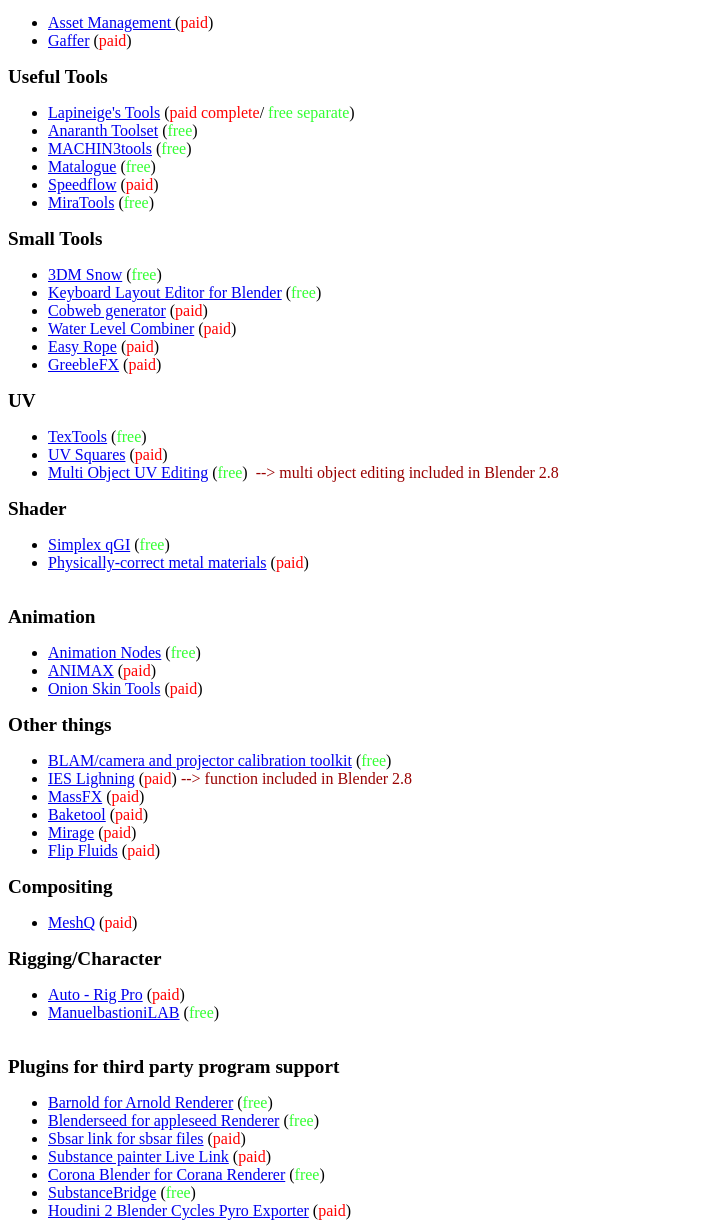
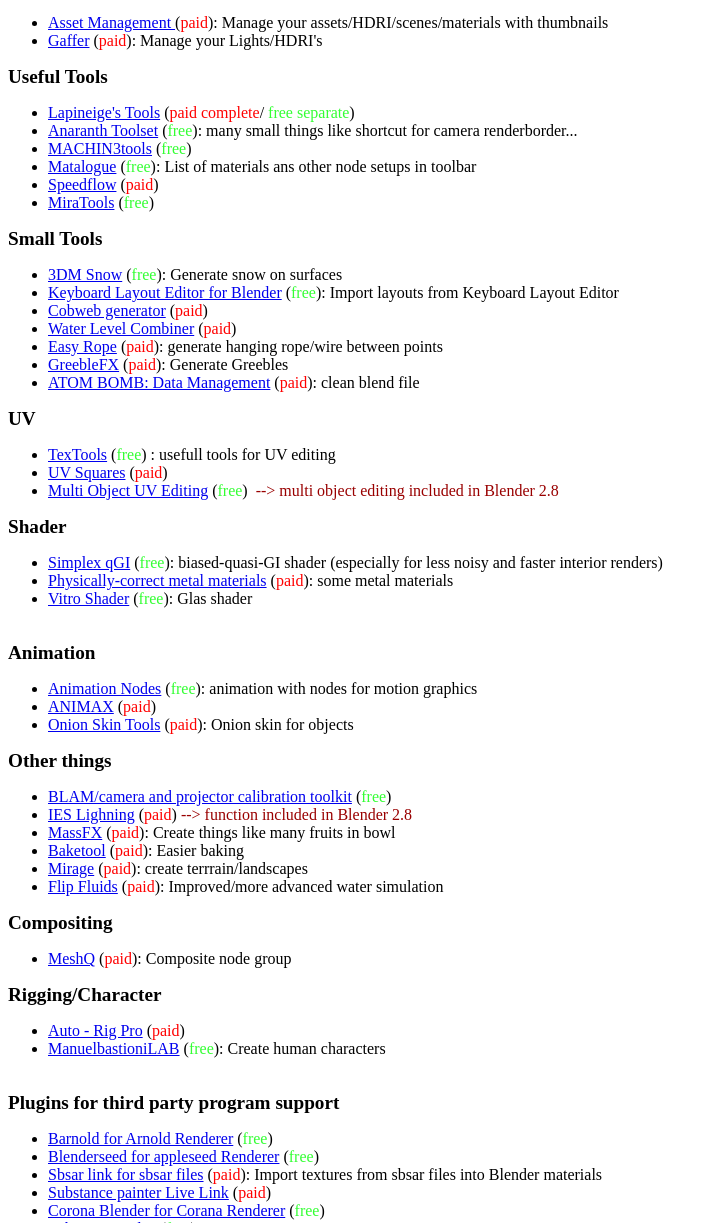
Before and after one commit to davidmueller13/davidmueller13.github.io, a plain HTML site: page addons.html in a window 1280 px wide. Shown: the part 446-1669 px from the top of the page, without its empty margins (0-717 px from the left). Drawn offline with Linux system fonts and the light colour scheme.

Commit message:
ad res and description

```diff
--- a/addons.html
+++ b/addons.html
@@ -6,12 +6,16 @@
 
 
 
+
+
+
   <meta content="text/html; charset=ISO-8859-1" http-equiv="content-type"><title>Addons</title></head><body>
-<div style="text-align: left;"><big style="font-weight: bold;">Hard Surface</big><br>
+<div style="text-align: left;"><big style="font-weight: bold;">Hard Surface/Modelling</big><br>
 
 </div>
 <ul>
-  <li><a href="https://www.blendermarket.com/products/hardopsofficial">HardOps</a> (<span style="color: red;">paid</span>)</li>
+  <li><a href="https://www.blendermarket.com/products/hardopsofficial">HardOps</a> (<span style="color: red;">paid</span>): Toolkit for HS modelling<br>
+</li>
   <li><a href="https://www.blendermarket.com/products/boxcutter-6">BoxCutter</a> (<span style="color: red;">paid</span>)</li>
   <li><a href="https://www.blendermarket.com/products/DECALmachine">DECALmachine</a> (<span style="color: red;">paid</span>)</li>
   <li><a href="https://www.blendermarket.com/products/MESHmachine">MESHmachine</a> (<span style="color: red;">paid</span>)</li>
@@ -20,7 +24,8 @@
   <li><a href="https://www.blendermarket.com/products/ice-tools-pro">Ice Tools Pro</a> (<span style="color: red;">paid</span>) <span style="color: rgb(153, 0, 0);">--&gt; bad/rare documentation</span></li>
   <li><a href="https://gumroad.com/d/647ad0ba970c6f1e2a32eeb6633e4cfa">Bevelr</a> (<span style="color: rgb(51, 255, 51);">free</span>)</li>
   <li><a href="https://github.com/jayanam/fast-carve">Fast Carve</a> (<span style="color: rgb(51, 255, 51);">free</span>)</li>
-  <li><a href="https://gumroad.com/l/cQjUX">Destructive Extrude</a> (<span style="color: rgb(51, 255, 51);">free</span>)</li>
+  <li><a href="https://gumroad.com/l/cQjUX">Destructive Extrude</a> (<span style="color: rgb(51, 255, 51);">free</span>): Extrude like in SketchUp<br>
+</li>
 
 
 </ul>
@@ -31,7 +36,8 @@ Grass</big><br>
 <ul>
   <li><a href="https://www.blendermarket.com/products/the-grass-essentials">Grass Essentials</a> (<span style="color: red;">paid</span>)<a href="https://www.blendermarket.com/products/the-grass-essentials"><br>
     </a></li>
-  <li><a href="https://www.blendermarket.com/products/graswald">Graswald</a> (<span style="color: red;">paid</span>)</li></ul>
+  <li><a href="https://www.blendermarket.com/products/graswald">Graswald</a> (<span style="color: red;">paid</span>)<br>
+</li></ul>
 <div style="text-align: left;"><big style="font-weight: bold;">Trees</big><br>
 
 </div>
@@ -46,8 +52,10 @@ Asset Management</big><br>
 
 </div>
 <ul>
-  <li><a href="https://blendermarket.com/products/asset-management?ref=2">Asset Management </a>(<span style="color: red;">paid</span>)</li>
-  <li><a href="https://blendermarket.com/products/gaffer-light-manager">Gaffer</a> (<span style="color: red;">paid</span>)</li>
+  <li><a href="https://blendermarket.com/products/asset-management?ref=2">Asset Management </a>(<span style="color: red;">paid</span>): Manage your assets/HDRI/scenes/materials with thumbnails<br>
+</li>
+  <li><a href="https://blendermarket.com/products/gaffer-light-manager">Gaffer</a> (<span style="color: red;">paid</span>): Manage your Lights/HDRI's<br>
+</li>
 </ul>
 <div style="text-align: left;"><big style="font-weight: bold;">
 Useful Tools</big><br>
@@ -56,9 +64,11 @@ Useful Tools</big><br>
 <ul>
   <li><a href="https://www.blendermarket.com/products/lapineige-s-tools-v2-9-add-ons-compilation-to-make-your-life-easier">Lapineige's Tools</a> (<span style="color: red;">paid complete</span>/ <span style="color: rgb(51, 255, 51);">free separate</span>)<br>
   </li>
-  <li><a href="https://pablovazquez.art/amaranth/">Anaranth Toolset</a> (<span style="color: rgb(51, 255, 51);">free</span>)</li>
+  <li><a href="https://pablovazquez.art/amaranth/">Anaranth Toolset</a> (<span style="color: rgb(51, 255, 51);">free</span>): many small things like shortcut for camera renderborder...<br>
+</li>
   <li><a href="https://github.com/machin3io/MACHIN3tools">MACHIN3tools</a> (<span style="color: rgb(51, 255, 51);">free</span>)</li>
-  <li><a href="http://adaptivesamples.com/2015/08/04/introducing-matalogue/">Matalogue</a> (<span style="color: rgb(51, 255, 51);">free</span>)</li>
+  <li><a href="http://adaptivesamples.com/2015/08/04/introducing-matalogue/">Matalogue</a> (<span style="color: rgb(51, 255, 51);">free</span>): List of materials ans other node setups in toolbar<br>
+</li>
   <li><a href="https://gumroad.com/l/speedflow">Speedflow</a> (<span style="color: red;">paid</span>)</li>
   <li><a href="https://blenderartists.org/t/miratools/637385">MiraTools</a> (<span style="color: rgb(51, 255, 51);">free</span>)</li>
 
@@ -68,18 +78,24 @@ Small Tools</big><br>
 
 </div>
 <ul>
-  <li><a href="https://github.com/3DMish/Blender-Add-ons-3DM-Snow">3DM Snow</a> (<span style="color: rgb(51, 255, 51);">free</span>)</li>
-  <li><a href="https://github.com/Kirpal/Keyboard-Layout-Editor-for-Blender">Keyboard Layout Editor for Blender</a> (<span style="color: rgb(51, 255, 51);">free</span>)</li>
+  <li><a href="https://github.com/3DMish/Blender-Add-ons-3DM-Snow">3DM Snow</a> (<span style="color: rgb(51, 255, 51);">free</span>): Generate snow on surfaces<br>
+</li>
+  <li><a href="https://github.com/Kirpal/Keyboard-Layout-Editor-for-Blender">Keyboard Layout Editor for Blender</a> (<span style="color: rgb(51, 255, 51);">free</span>): Import layouts from Keyboard Layout Editor<br>
+</li>
   <li><a href="https://gumroad.com/l/ZWBtg">Cobweb generator</a> (<span style="color: red;">paid</span>)</li>
   <li><a href="https://www.blendermarket.com/products/water-level-combiner">Water Level Combiner</a> (<span style="color: red;">paid</span>)</li>
-  <li><a href="https://blendermarket.com/products/easy-rope">Easy Rope</a> (<span style="color: red;">paid</span>)</li>
-  <li><a href="https://www.blendermarket.com/products/greeblefx-non-destructive-greeble-generator">GreebleFX</a> (<span style="color: red;">paid</span>)</li>
+  <li><a href="https://blendermarket.com/products/easy-rope">Easy Rope</a> (<span style="color: red;">paid</span>): generate hanging rope/wire between points<br>
+</li>
+  <li><a href="https://www.blendermarket.com/products/greeblefx-non-destructive-greeble-generator">GreebleFX</a> (<span style="color: red;">paid</span>): Generate Greebles</li>
+  <li><a href="https://blendermarket.com/products/atom-bomb-data-management">ATOM BOMB: Data Management</a>  (<span style="color: red;">paid</span>): clean blend file<br>
+  </li>
+
 </ul><div style="text-align: left;"><big style="font-weight: bold;">
 UV</big><br>
 
 </div>
 <ul>
-  <li><a href="https://80.lv/articles/textools-for-blender-3/">TexTools</a> (<span style="color: rgb(51, 255, 51);">free</span>)<a href="https://80.lv/articles/textools-for-blender-3/"><br>
+  <li><a href="https://80.lv/articles/textools-for-blender-3/">TexTools</a> (<span style="color: rgb(51, 255, 51);">free</span>) : usefull tools for UV editing<a href="https://80.lv/articles/textools-for-blender-3/"><br>
     </a></li>
   <li><a href="https://www.blendermarket.com/products/uv-squares">UV Squares</a> (<span style="color: red;">paid</span>)<a href="https://www.blendermarket.com/products/uv-squares"><br>
     </a></li>
@@ -90,21 +106,26 @@ UV</big><br>
 Shader</big><br>
 
 </div>
+
 <ul>
-  <li><a href="https://github.com/muchasty/Simplex-qGI/">Simplex qGI</a> (<span style="color: rgb(51, 255, 51);">free</span>)</li>
-  <li><a href="https://blendermarket.com/products/physically-correct-metal-materials">Physically-correct metal materials</a> (<span style="color: red;">paid</span>)<a href="https://www.blendermarket.com/products/uv-squares"><br>
-    </a></li>
+  <li><a href="https://github.com/muchasty/Simplex-qGI/">Simplex qGI</a> (<span style="color: rgb(51, 255, 51);">free</span>): biased-quasi-GI shader (especially for less noisy and faster interior renders)<br>
+</li><li><a href="https://blendermarket.com/products/physically-correct-metal-materials">Physically-correct metal materials</a> (<span style="color: red;">paid</span>): some metal materials</li>
+  <li><a href="https://blenderartists.org/t/vitro-shader-1-5/1120181">Vitro Shader</a> (<span style="color: rgb(51, 255, 51);">free</span>): Glas shader<br>
+  </li>
+
 
 </ul>
+
 <br>
 <div style="text-align: left;"><big style="font-weight: bold;">
 Animation</big><br>
 
 </div>
 <ul>
-  <li><a href="https://github.com/JacquesLucke/animation_nodes/releases">Animation Nodes</a> (<span style="color: rgb(51, 255, 51);">free</span>)</li>
+  <li><a href="https://github.com/JacquesLucke/animation_nodes/releases">Animation Nodes</a> (<span style="color: rgb(51, 255, 51);">free</span>): animation with nodes for motion graphics<br>
+</li>
   <li><a href="https://blendermarket.com/products/animax---procedural-animation-system-">ANIMAX</a> (<span style="color: red;">paid</span>)</li>
-  <li><a href="https://www.blendermarket.com/products/onion-skin-tools">Onion Skin Tools</a> (<span style="color: red;">paid</span>)<br>
+  <li><a href="https://www.blendermarket.com/products/onion-skin-tools">Onion Skin Tools</a> (<span style="color: red;">paid</span>): Onion skin for objects<br>
   </li>
 </ul>
 <div style="text-align: left;"><big style="font-weight: bold;">
@@ -114,10 +135,13 @@ Other things</big><br>
 <ul>
   <li><a href="https://github.com/stuffmatic/blam">BLAM/camera and projector calibration toolkit</a> (<span style="color: rgb(51, 255, 51);">free</span>)</li>
   <li><a href="https://www.blendermarket.com/products/ies-lighting">IES Lighning</a> (<span style="color: red;">paid</span>)<span style="color: red;"> <span style="color: rgb(153, 0, 0);">--&gt; function included in Blender 2.8</span></span></li>
-  <li><span style="color: red;"><span style="color: black;"><a href="https://www.blendermarket.com/products/massfx--dynamic-pile-generator">MassFX</a> (<span style="color: red;">paid</span>)</span></span></li>
-  <li><span style="color: red;"><span style="color: black;"><a href="https://www.blendermarket.com/products/baketool">Baketool</a> (<span style="color: red;">paid</span>)</span></span></li>
-  <li><span style="color: red;"><span style="color: black;"><a href="https://blendermarket.com/products/mirage/">Mirage</a> (<span style="color: red;">paid</span>)</span></span></li>
-  <li><span style="color: red;"><span style="color: black;"><a href="https://www.blendermarket.com/products/flipfluids">Flip Fluids</a> (<span style="color: red;">paid</span>)<br>
+  <li><span style="color: red;"><span style="color: black;"><a href="https://www.blendermarket.com/products/massfx--dynamic-pile-generator">MassFX</a> (<span style="color: red;">paid</span>): Create things like many fruits in bowl<br>
+</span></span></li>
+  <li><span style="color: red;"><span style="color: black;"><a href="https://www.blendermarket.com/products/baketool">Baketool</a> (<span style="color: red;">paid</span>): Easier baking<br>
+</span></span></li>
+  <li><span style="color: red;"><span style="color: black;"><a href="https://blendermarket.com/products/mirage/">Mirage</a> (<span style="color: red;">paid</span>): create terrrain/landscapes<br>
+</span></span></li>
+  <li><span style="color: red;"><span style="color: black;"><a href="https://www.blendermarket.com/products/flipfluids">Flip Fluids</a> (<span style="color: red;">paid</span>): Improved/more advanced water simulation<br>
     </span></span></li>
 </ul>
 <div style="text-align: left;"><big style="font-weight: bold;">
@@ -125,7 +149,8 @@ Compositing</big><br>
 
 </div>
 <ul>
-  <li><a href="https://gumroad.com/l/yscU">MeshQ</a> (<span style="color: red;">paid</span>)</li>
+  <li><a href="https://gumroad.com/l/yscU">MeshQ</a> (<span style="color: red;">paid</span>): Composite node group<br>
+</li>
 </ul>
 <div style="text-align: left;"><big style="font-weight: bold;">
 Rigging/Character</big><br>
@@ -133,7 +158,7 @@ Rigging/Character</big><br>
 </div>
 <ul>
   <li><a href="https://www.blendermarket.com/products/auto-rig-pro">Auto - Rig Pro</a> (<span style="color: red;">paid</span>)</li>
-  <li><a href="http://www.manuelbastioni.com/download.php">ManuelbastioniLAB</a> (<span style="color: rgb(51, 255, 51);">free</span>)<br>
+  <li><a href="http://www.manuelbastioni.com/download.php">ManuelbastioniLAB</a> (<span style="color: rgb(51, 255, 51);">free</span>): Create human characters<br>
   </li>
 </ul>
 <br>
@@ -144,7 +169,8 @@ Plugins for third party program support</big><br>
 <ul>
   <li><a href="https://github.com/tyler-furby/barnold">Barnold for Arnold Renderer</a> (<span style="color: rgb(51, 255, 51);">free</span>)</li>
   <li><a href="https://github.com/appleseedhq/blenderseed">Blenderseed for appleseed Renderer</a> (<span style="color: rgb(51, 255, 51);">free</span>)</li>
-  <li><a href="https://gumroad.com/l/stxJi">Sbsar link for sbsar files</a> (<span style="color: red;">paid</span>)</li>
+  <li><a href="https://gumroad.com/l/stxJi">Sbsar link for sbsar files</a> (<span style="color: red;">paid</span>): Import textures from sbsar files into Blender materials<br>
+</li>
   <li><a href="https://gumroad.com/l/fTRFN">Substance painter Live Link</a> (<span style="color: red;">paid</span>)</li>
   <li><a href="https://bitbucket.org/coronablender/render_corona/overview">Corona Blender for Corana Renderer</a> (<span style="color: rgb(51, 255, 51);">free</span>)</li>
   <li><a href="https://github.com/stilobique/SubstanceBridge">SubstanceBridge</a> (<span style="color: rgb(51, 255, 51);">free</span>)</li>
```
Also changed, not shown: materials.html (+8 -3 lines).
